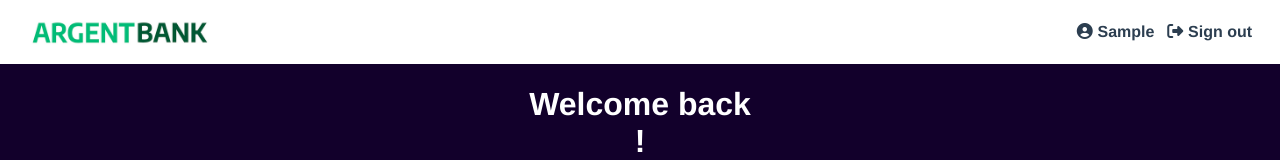
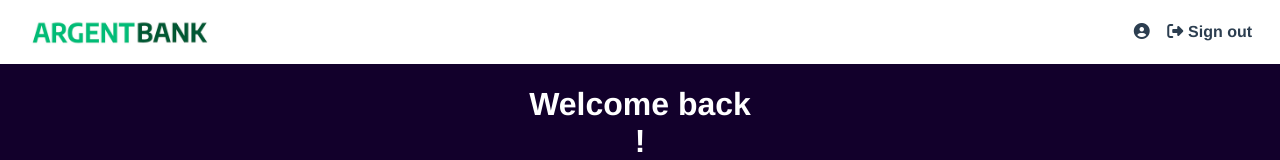
Before and after one commit to Iskandar835/Argent-Bank-, a React (Vite) app in the folder Frontend/: page /user in a window 1280 px wide. Shown: the top 160 px of the page. Built offline with nearby package versions, Linux system fonts and the light colour scheme; sample sign-in values are in the browser's storage.

Commit message:
changement nom function UsersProfile par UserInHeader/ UserInHeader optimiser pour afficher userName/ Composant Username optimiser dans la page user pour afficher le userName

```diff
--- a/Frontend/src/components/Header.jsx
+++ b/Frontend/src/components/Header.jsx
@@ -1,5 +1,5 @@
 import ConnectButton from "./ConnectButton";
-import UsersProfile from "./UserInHeader";
+import UserInHeader from "./UserInHeader";
 
 
 function Header () {
@@ -15,7 +15,7 @@ function Header () {
                 <h1 className="sr-only">Argent Bank</h1>
             </a>
             <div>
-                <UsersProfile />
+                <UserInHeader />
                 <ConnectButton />
             </div>
         </nav>
--- a/Frontend/src/components/UserInHeader.jsx
+++ b/Frontend/src/components/UserInHeader.jsx
@@ -1,16 +1,16 @@
 import { useSelector } from "react-redux";
 
 
-function UsersProfile () {
+function UserInHeader () {
     const user = useSelector((state) => state.postReducer.body.user);
 
     return (
         <>
             {user && (
-                <a className="main-nav-item"><i className="fa fa-user-circle main-nav-icon"></i>{user.firstName}</a>
+                <a className="main-nav-item"><i className="fa fa-user-circle main-nav-icon"></i>{user.userName}</a>
             )}
         </>
     )
 };
 
-export default UsersProfile;
+export default UserInHeader;
--- a/Frontend/src/pages/User.jsx
+++ b/Frontend/src/pages/User.jsx
@@ -1,11 +1,16 @@
 import AllAccounts from "../components/AllAcounts";
 import Username from "../components/Username";
+import { useSelector } from "react-redux";
 
 
 function User () {
+    const user = useSelector((state) => state.postReducer.body.user)
+
     return (
         <main className="main bg-dark">
-            <Username />
+            {user && (
+                <Username name={user.userName}/>
+            )}
             <h2 className="sr-only">Accounts</h2>
             <AllAccounts />
         </main>
```
Also changed, not shown: Frontend/note.txt.
